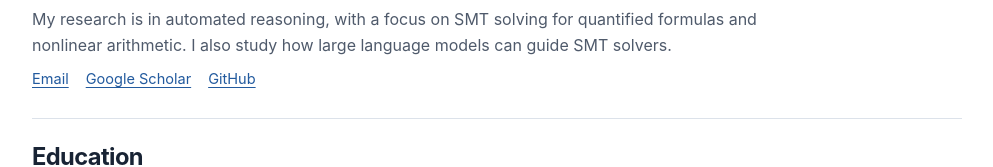
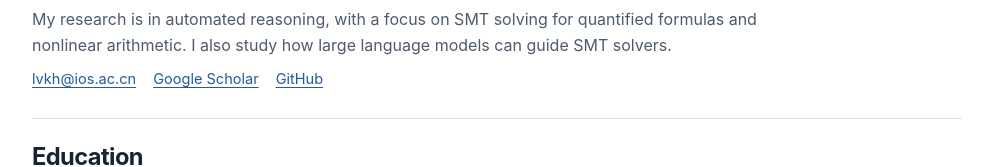
Before and after one commit to kylelv2000/academic-homepage, a plain HTML site: page index.html in a window 1280 px wide. Shown: the part 185-352 px from the top of the page, without its empty margins (143-1136 px from the left). Drawn offline with Linux system fonts and the light colour scheme.

Commit message:
Use institutional email address

```diff
--- a/index.html
+++ b/index.html
@@ -17,7 +17,7 @@
         <p>I am a Ph.D. student in the Laboratory of Parallel Software and Computational Science at the Institute of Software, Chinese Academy of Sciences (ISCAS). I am a member of the <a href="https://square16.org/">SQuARE Group</a> and am advised by <a href="https://square16.org/en/members/feifei-ma/">Prof. Feifei Ma</a> and <a href="https://square16.org/en/members/jian-zhang/">Prof. Jian Zhang</a>.</p>
         <p>My research is in automated reasoning, with a focus on SMT solving for quantified formulas and nonlinear arithmetic. I also study how large language models can guide SMT solvers.</p>
         <ul class="profile-links" role="list" aria-label="Contact and profiles">
-          <li><a href="mailto:kylelv2000@gmail.com">Email</a></li>
+          <li><a href="mailto:lvkh@ios.ac.cn">lvkh@ios.ac.cn</a></li>
           <li><a href="https://scholar.google.com/citations?user=lgd8e9sAAAAJ">Google Scholar</a></li>
           <li><a href="https://github.com/kylelv2000">GitHub</a></li>
         </ul>
```
